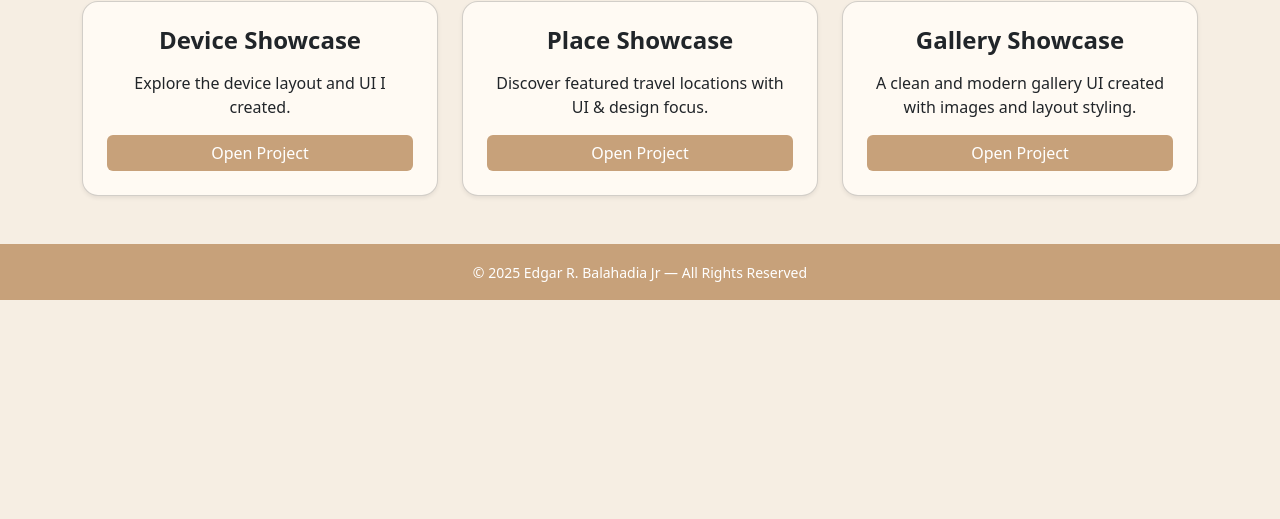
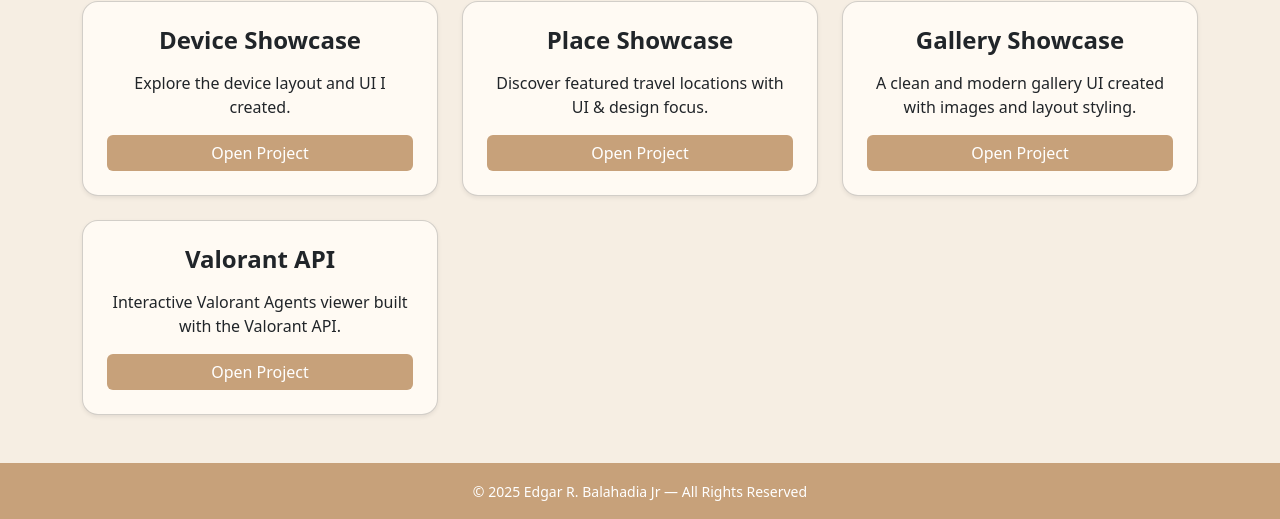
Before and after one commit to EdgarBalahadia/EdgarBalahadia.github.io, a plain HTML site: page index.html in a window 1280 px wide. Shown: the part 399-918 px from the top of the page. Before the commit the page ends 800 px from the top, so only its background shows below. Drawn offline with nearby package versions, Linux system fonts and the light colour scheme.

Commit message:
add new project

```diff
--- a/index.html
+++ b/index.html
@@ -1,35 +1,19 @@
 <!DOCTYPE html>
 <html lang="en">
 <head>
-    <meta charset="UTF-8">
-    <meta name="viewport" content="width=device-width, initial-scale=1">
+    <meta charset="UTF-8" />
+    <meta name="viewport" content="width=device-width, initial-scale=1" />
     <title>Edgar's Portfolio</title>
-    <link href="https://cdn.jsdelivr.net/npm/bootstrap@5.3.2/dist/css/bootstrap.min.css" rel="stylesheet">
+    <link href="https://cdn.jsdelivr.net/npm/bootstrap@5.3.2/dist/css/bootstrap.min.css" rel="stylesheet" />
     <style>
-        body {
-            background-color: #f6eee3;
-        }
-
-        .navbar, footer {
-            background-color: #c7a17a;
-        }
-
-        .btn-custom {
-            background-color: #c7a17a;
-            border: none;
-        }
-
-        .btn-custom:hover {
-            background-color: #a9825a;
-        }
-
-        .card {
-            background: #fffaf3;
-        }
+        body { background-color: #f6eee3; }
+        .navbar, footer { background-color: #c7a17a; }
+        .btn-custom { background-color: #c7a17a; border: none; }
+        .btn-custom:hover { background-color: #a9825a; }
+        .card { background: #fffaf3; }
     </style>
 </head>
 <body>
-
     <nav class="navbar navbar-expand-lg shadow-sm">
         <div class="container">
             <a class="navbar-brand fw-bold text-white" href="#">Edgar's Portfolio</a>
@@ -40,7 +24,7 @@
         <div class="container">
             <h1 class="fw-bold">Hi, I'm Edgar 👋</h1>
             <p class="lead">A BSIT student who loves creating things on the web, exploring tech, and learning by building.</p>
-            <a href="https://github.com/EdgarBalahadia" class="btn btn-custom text-white px-4">Visit My GitHub</a>
+            <a href="https://github.com/EdgarBalahadia" class="btn btn-custom text-white px-4" target="_blank" rel="noopener noreferrer">Visit My GitHub</a>
         </div>
     </header>
 
@@ -48,30 +32,35 @@
         <h2 class="fw-bold text-center mb-4">Projects & Activities</h2>
         <div class="row g-4">
 
-            <!-- Device Showcase -->
             <div class="col-md-4">
                 <div class="card shadow-sm p-4 h-100 rounded-4 text-center">
                     <h4 class="fw-bold mb-3">Device Showcase</h4>
                     <p>Explore the device layout and UI I created.</p>
-                    <a href="https://edgarbalahadia.github.io/Edgar_Balahadia.github.io/" class="btn btn-custom text-white w-100">Open Project</a>
+                    <a href="https://edgarbalahadia.github.io/Edgar_Balahadia.github.io/" class="btn btn-custom text-white w-100" target="_blank" rel="noopener noreferrer">Open Project</a>
                 </div>
             </div>
 
-            <!-- Place Showcase -->
             <div class="col-md-4">
                 <div class="card shadow-sm p-4 h-100 rounded-4 text-center">
                     <h4 class="fw-bold mb-3">Place Showcase</h4>
                     <p>Discover featured travel locations with UI & design focus.</p>
-                    <a href="https://edgarbalahadia.github.io/edgarIloilo/" class="btn btn-custom text-white w-100">Open Project</a>
+                    <a href="https://edgarbalahadia.github.io/edgarIloilo/" class="btn btn-custom text-white w-100" target="_blank" rel="noopener noreferrer">Open Project</a>
                 </div>
             </div>
 
-            <!-- Gallery Showcase (NEW PROJECT) -->
             <div class="col-md-4">
                 <div class="card shadow-sm p-4 h-100 rounded-4 text-center">
                     <h4 class="fw-bold mb-3">Gallery Showcase</h4>
                     <p>A clean and modern gallery UI created with images and layout styling.</p>
-                    <a href="https://edgarbalahadia.github.io/Valorant/" class="btn btn-custom text-white w-100">Open Project</a>
+                    <a href="https://edgarbalahadia.github.io/Valorant/" class="btn btn-custom text-white w-100" target="_blank" rel="noopener noreferrer">Open Project</a>
+                </div>
+            </div>
+
+            <div class="col-md-4">
+                <div class="card shadow-sm p-4 h-100 rounded-4 text-center">
+                    <h4 class="fw-bold mb-3">Valorant API</h4>
+                    <p>Interactive Valorant Agents viewer built with the Valorant API.</p>
+                    <a href="https://edgarbalahadia.github.io/ValorantAPI/" class="btn btn-custom text-white w-100" target="_blank" rel="noopener noreferrer">Open Project</a>
                 </div>
             </div>
 
```
